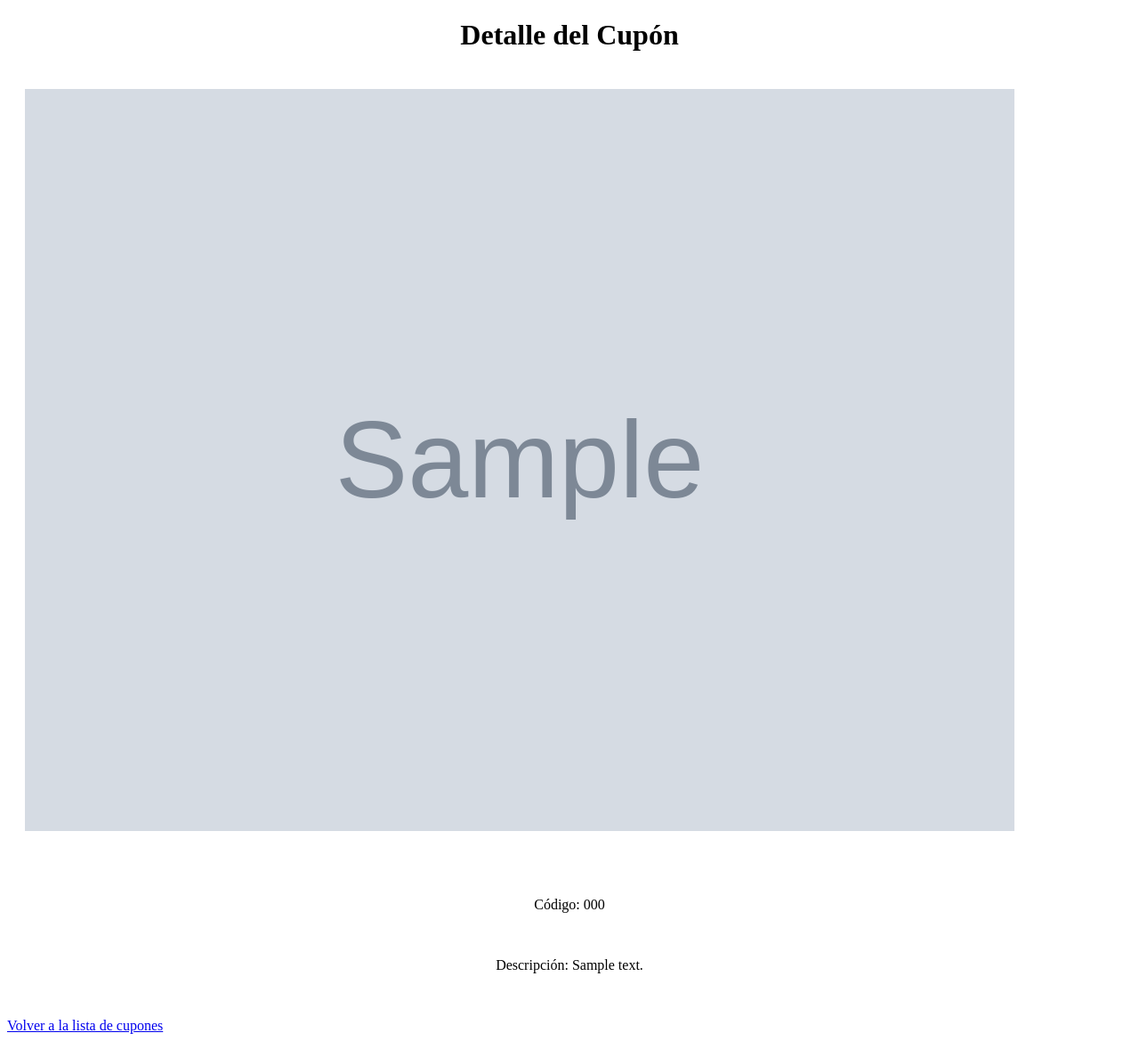
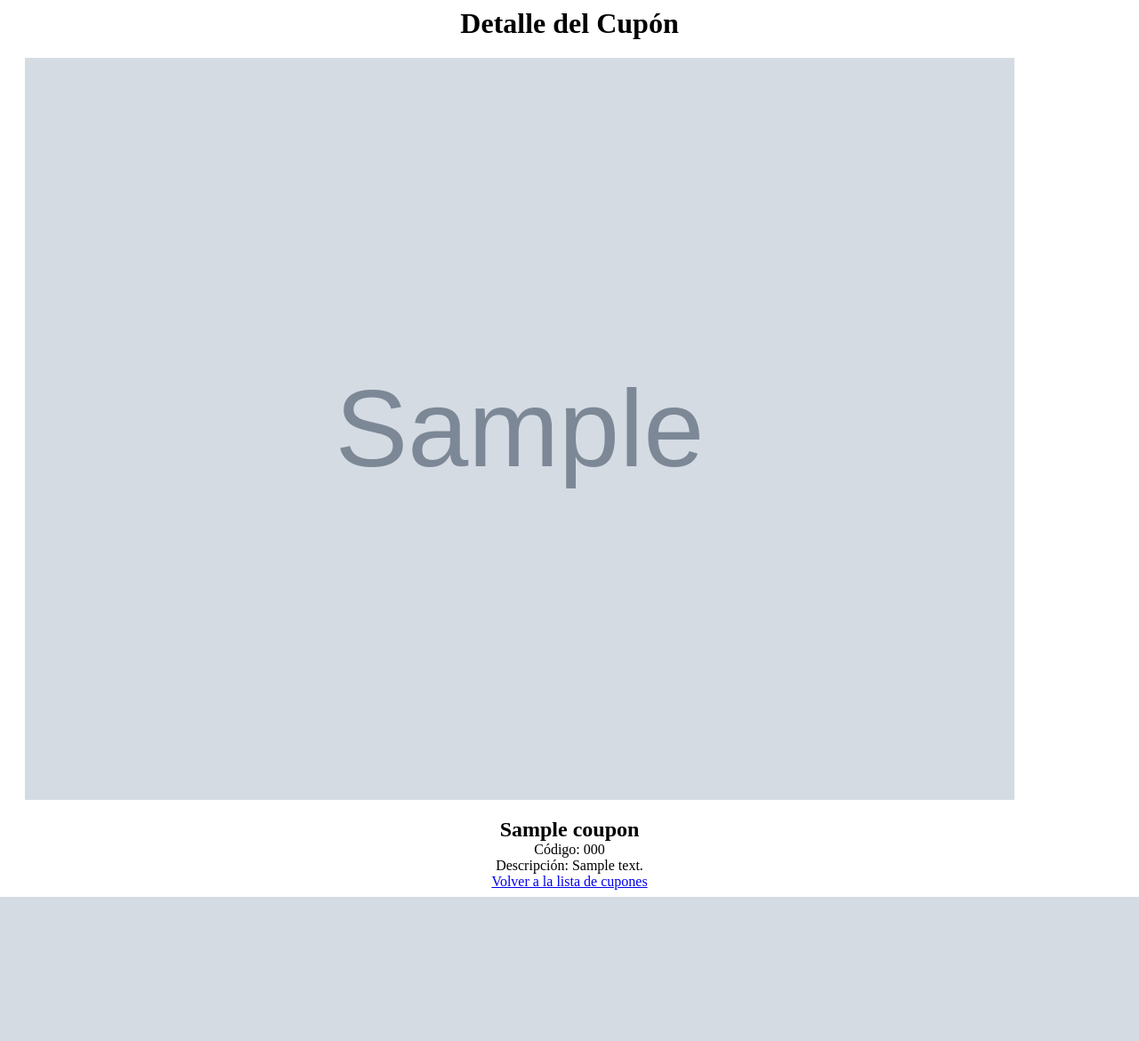
Before and after one commit to cristobalcanomorey/newCuponesGargamel, a Flask app: template templates/coupon_detail.html in a window 1280 px wide. Shown: the whole page at 89% size. After the commit the page ends 1008 px from the top, so only its background shows below. Run offline with Flask 3, Linux system fonts and the light colour scheme; the template is opened without the code that fills it: most values are stand-ins (such as "Sample title", 1, 10 or a date in 2020); grey boxes marked "Sample" are stand-in pictures.

Commit message:
Funciona

```diff
--- a/static/css/style.css
+++ b/static/css/style.css
@@ -12,6 +12,19 @@
     cursor: not-allowed;
 }
 
+ul{
+    list-style-type: none;
+    padding: 0;
+    margin-top: 80px;
+}
+
+li{
+    margin-top: 15px;
+}
+
+img.coupon-image-list{
+    width: 56%;
+}
 .flex{
     display: flex;
 }
--- a/templates/coupon_detail.html
+++ b/templates/coupon_detail.html
@@ -4,14 +4,18 @@
     <meta charset="UTF-8">
     <meta name="viewport" content="width=device-width, initial-scale=1.0">
     <title>Detalle del Cupón</title>
-    <link rel="stylesheet" href="static/css/style.css">
+    <link rel="stylesheet" href="../static/css/style.css">
 </head>
-<body>
-    <h1>Detalle del Cupón</h1>
-    <img src="../{{ coupon.img }}" alt="Imagen del Cupón" class="coupon-image" id="coupon-image">
-    <p>Código: {{ coupon.code }}</p>
-    <p>Descripción: {{ coupon.description }}</p>
-    <a href="{{ url_for('coupon_list') }}">Volver a la lista de cupones</a>
+<body >
+    <div class="flex column">
+        <h1 class="m-auto">Detalle del Cupón</h1>
+        <img src="../{{ coupon.img }}" alt="Imagen del Cupón" class="coupon-image m-auto" id="coupon-image">
+        <h2 class="m-auto">{{ coupon.titulo }}</h2>
+        <p class="m-auto">Código: {{ coupon.code }}</p>
+        <p class="m-auto">Descripción: {{ coupon.description }}</p>
+
+        <a class="m-auto" href="{{ url_for('coupon_list') }}">Volver a la lista de cupones</a>
+    </div>
     <!-- <script src="static/js/script.js">    </script> -->
 </body>
 </html>
--- a/templates/coupon_list.html
+++ b/templates/coupon_list.html
@@ -12,8 +12,9 @@
         {% for coupon in coupons %}
             <li>
                 <div>
-                <a href="{{ url_for('coupon_detail', code=coupon.code) }}">{{ coupon.code }}</a>
-                <img src="{{ coupon['img'] }}" alt="Imagen del Cupón" style="width: 100px;">
+                <a class="flex" href="{{ url_for('coupon_detail', code=coupon.code) }}">
+                   <img src="{{ coupon['img'] }}" alt="Imagen del Cupón" class="coupon-image-list m-auto">
+                </a>
                 <!-- Botón para compartir por WhatsApp -->
                 <!-- <button id="whatsapp-button" class="whatsapp-button" onclick="shareOnWhatsApp()" {{ 'disabled' if coupon.redeemed else '' }}>
                     Compartir por WhatsApp
```
